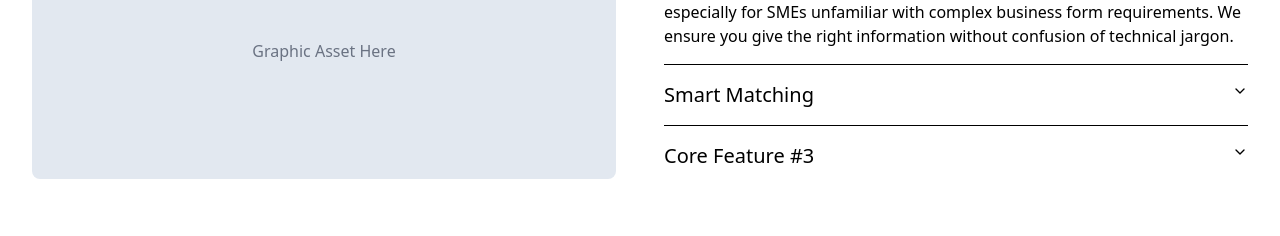
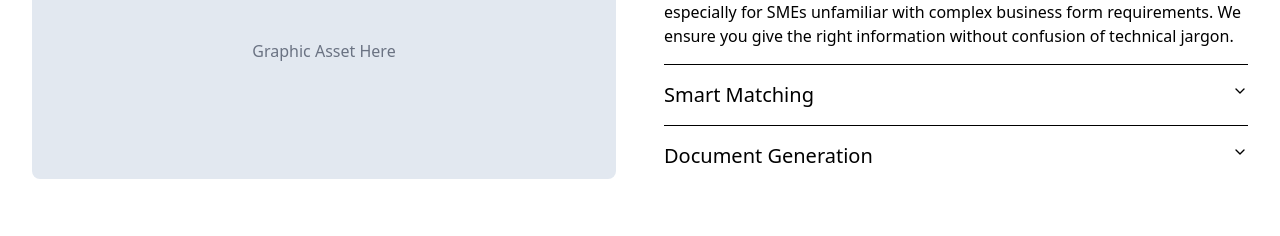
Before and after one commit to CrystalNoob/AIMSURE, a Next.js app in the folder frontend/: page / in a window 1280 px wide. Shown: the part 1180-1416 px from the top of the page. Built offline with nearby package versions, Linux system fonts and the light colour scheme.

Commit message:
fix: update text on core feature #3

```diff
--- a/frontend/src/components/Features.tsx
+++ b/frontend/src/components/Features.tsx
@@ -56,11 +56,13 @@ export function Features() {
 
               <AccordionItem value="item-3">
                 <AccordionTrigger className="font-heading text-xl">
-                  Core Feature #3
+                  Document Generation
                 </AccordionTrigger>
                 <AccordionContent className="font-sans text-base">
-                  Description for the third core feature goes here. Explain what
-                  makes it valuable for the user.
+                  No more chasing templates or guessing what’s required. Once
+                  your details are in, the system instantly generates complete,
+                  bank-ready documents, ready to submit without extra
+                  formatting.
                 </AccordionContent>
               </AccordionItem>
             </Accordion>
```
